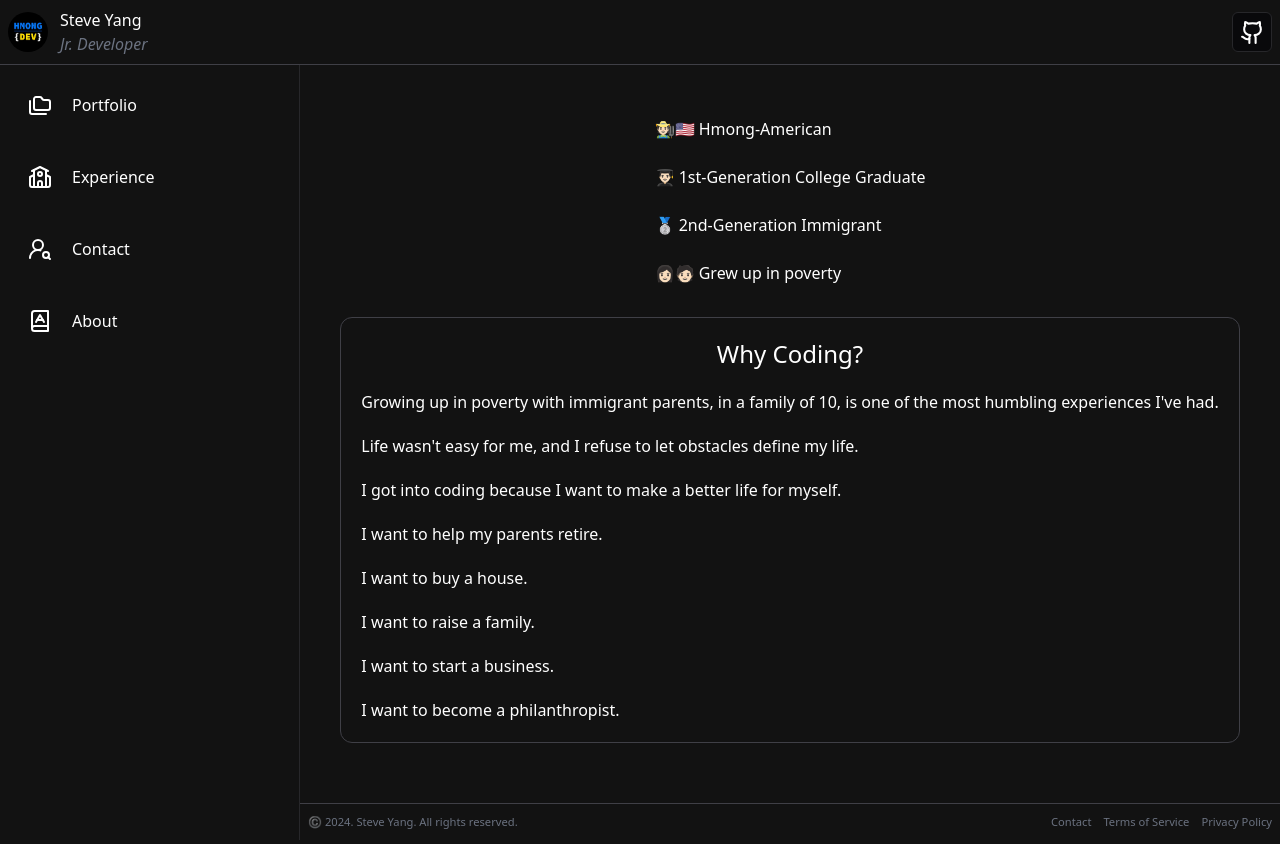
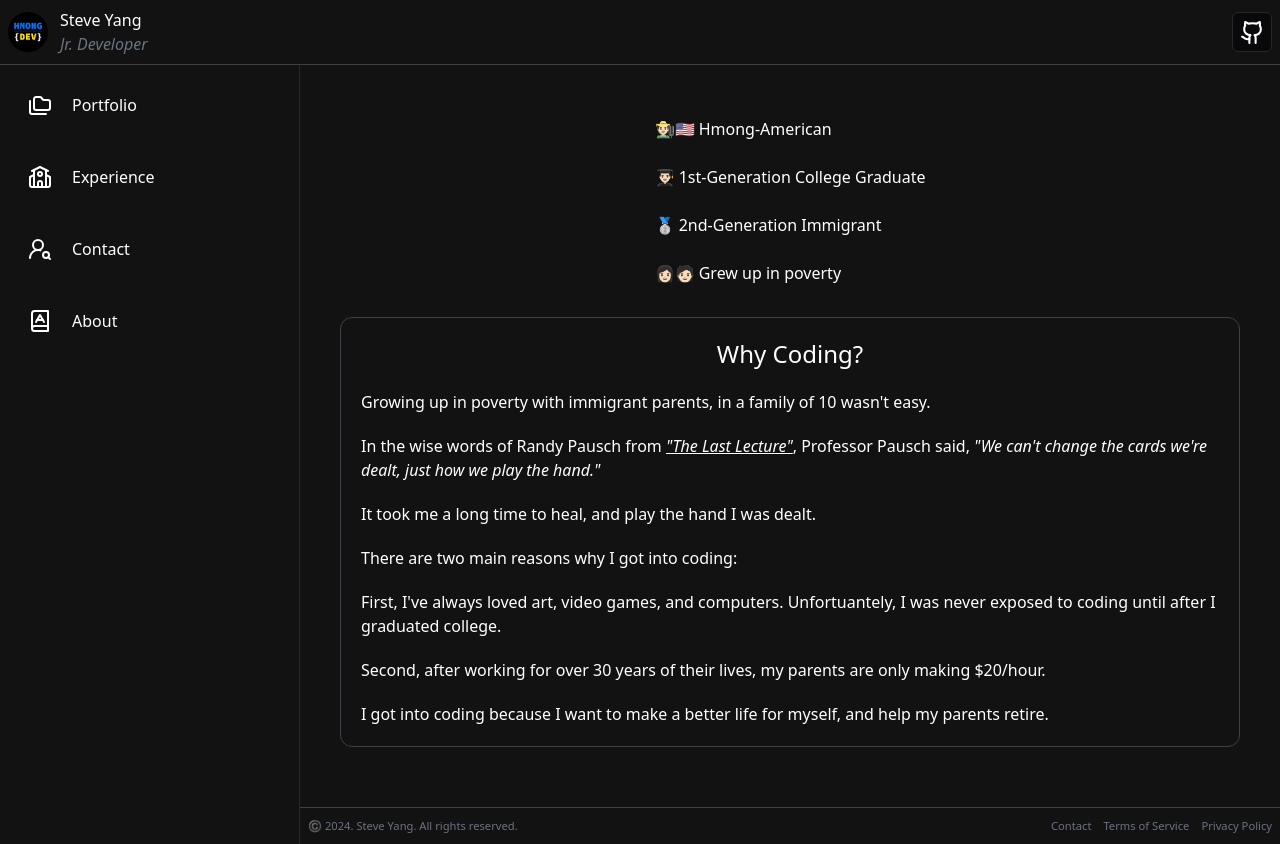
Before and after one commit to hmongdev/hmongdev-resume, a Next.js app: page /about in a window 1280 px wide. Built offline with nearby package versions, Linux system fonts and the light colour scheme.

Commit message:
updated about section

```diff
--- a/components/shared/About.tsx
+++ b/components/shared/About.tsx
@@ -49,23 +49,50 @@ const About = () => {
 				</h1>
 				<p>
 					Growing up in poverty with immigrant
-					parents, in a family of 10, is one of
-					the most humbling experiences I've had.
+					parents, in a family of 10 wasn't easy.
 				</p>
 				<p>
-					Life wasn't easy for me, and I refuse to
-					let obstacles define my life.
+					In the wise words of Randy Pausch from
+					<em>
+						{' '}
+						<Link href="https://www.cmu.edu/randyslecture/book/index.html">
+							<u>
+								"The Last
+								Lecture"
+							</u>
+						</Link>
+					</em>
+					, Professor Pausch said,{' '}
+					<em>
+						"We can't change the cards we're
+						dealt, just how we play the
+						hand."
+					</em>
+				</p>
+				<p>
+					It took me a long time to heal, and play
+					the hand I was dealt.
+				</p>
+				<p>
+					There are two main reasons why I got
+					into coding:
+				</p>
+				<p>
+					First, I've always loved art, video
+					games, and computers. Unfortuantely, I
+					was never exposed to coding until after
+					I graduated college.
+				</p>
+				<p>
+					Second, after working for over 30 years
+					of their lives, my parents are only
+					making $20/hour.
 				</p>
 				<p>
 					I got into coding because I want to make
-					a better life for myself.
+					a better life for myself, and help my
+					parents retire.
 				</p>
-
-				<p>I want to help my parents retire.</p>
-				<p>I want to buy a house.</p>
-				<p>I want to raise a family.</p>
-				<p>I want to start a business.</p>
-				<p>I want to become a philanthropist.</p>
 			</section>
 		</main>
 	);
```
